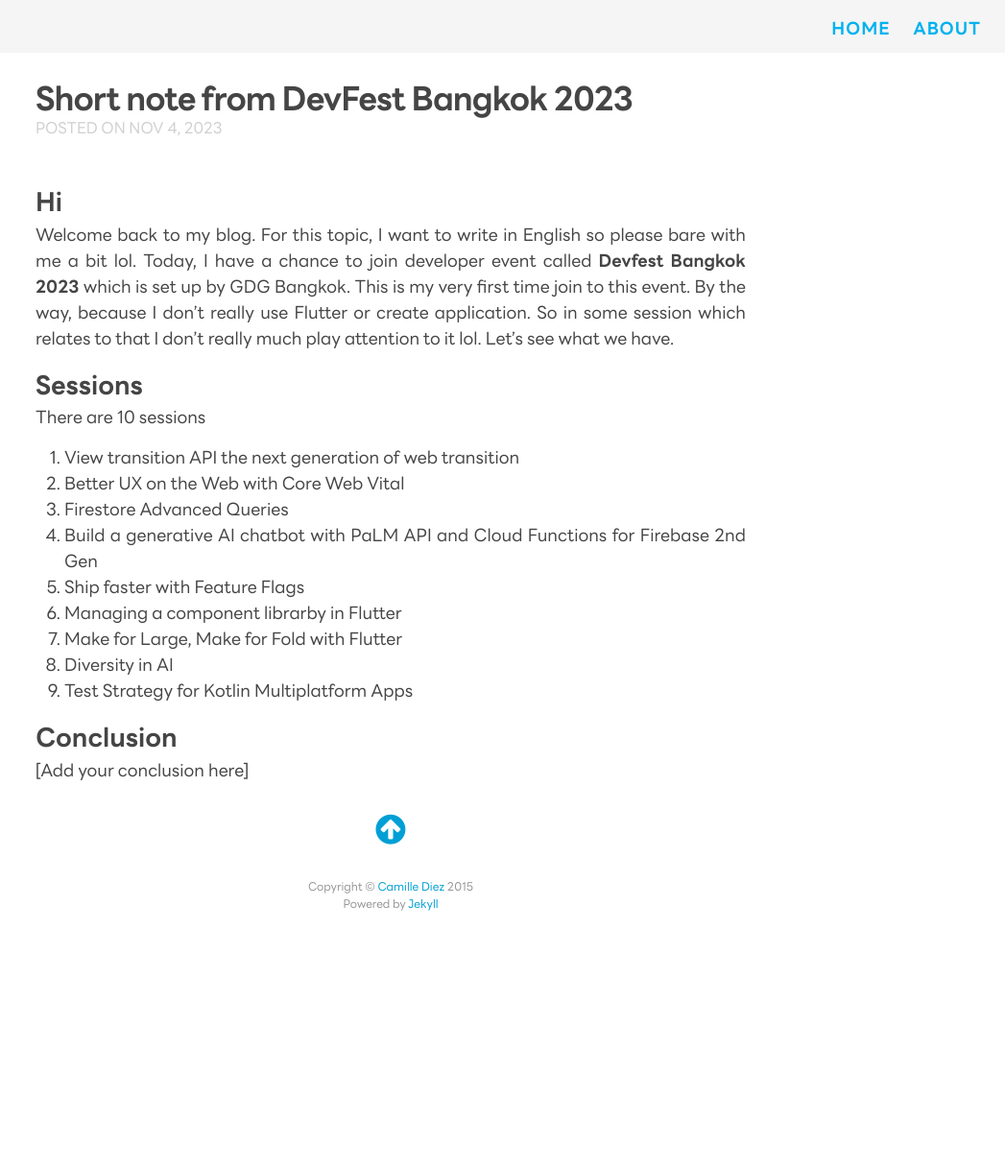
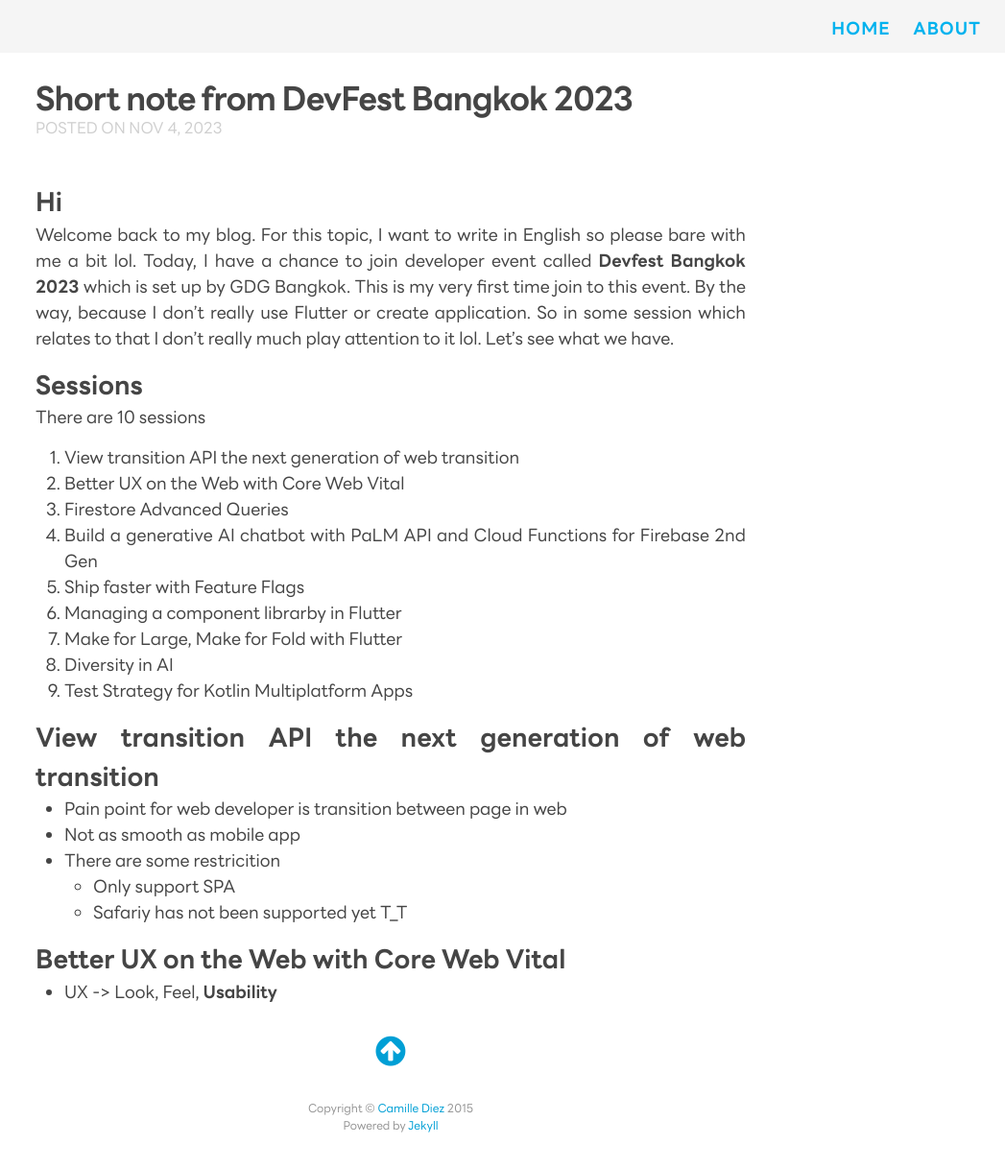
Before and after one commit to oat9002/oat9002.github.io, a Jekyll site: the page built from _posts/2023-11-04-short-note-devfest-2023.md, in a window 1280 px wide. Shown: the whole page at 96% size, without its empty margins (233-1280 px from the left). Built offline with Jekyll 4.4.1, drawn with Linux system fonts in a browser that asks for light colours; nearby versions of some CDN libraries; some web fonts are replaced; before the commit the page ends 986 px from its top, so only the background shows below that.

Commit message:
:construction:

```diff
--- a/_posts/2023-11-04-short-note-devfest-2023.md
+++ b/_posts/2023-11-04-short-note-devfest-2023.md
@@ -21,6 +21,14 @@
 8. Diversity in AI
 9. Test Strategy for Kotlin Multiplatform Apps
 
-## Conclusion
+## View transition API the next generation of web transition
 
-[Add your conclusion here]
+- Pain point for web developer is transition between page in web
+- Not as smooth as mobile app
+- There are some restricition
+  - Only support SPA
+  - Safariy has not been supported yet T_T
+
+## Better UX on the Web with Core Web Vital
+
+- UX -> Look, Feel, **Usability**
```
